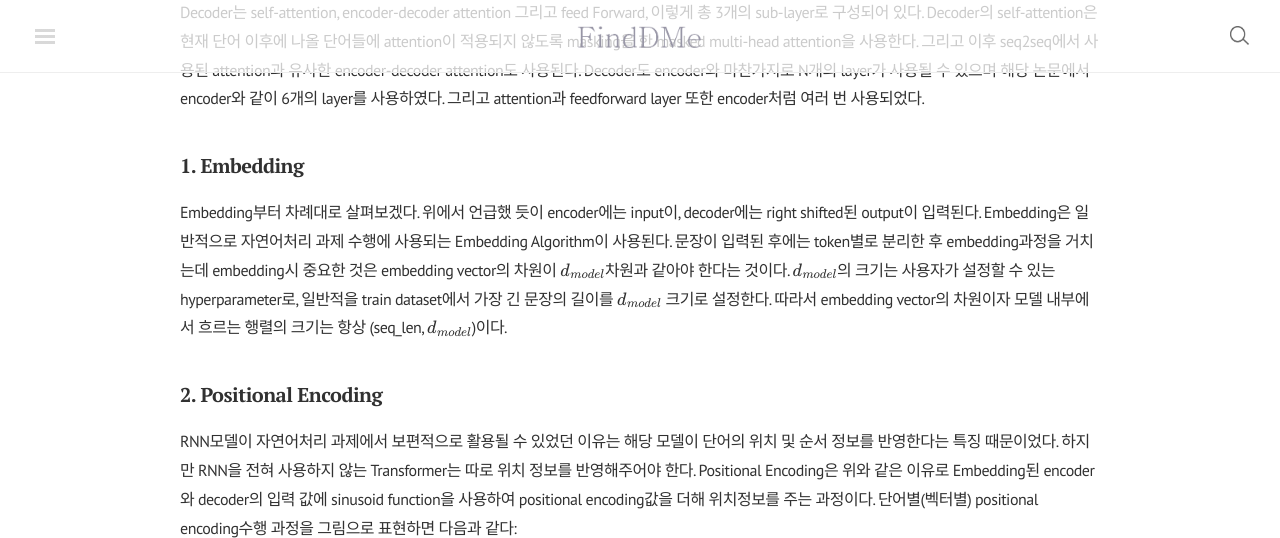
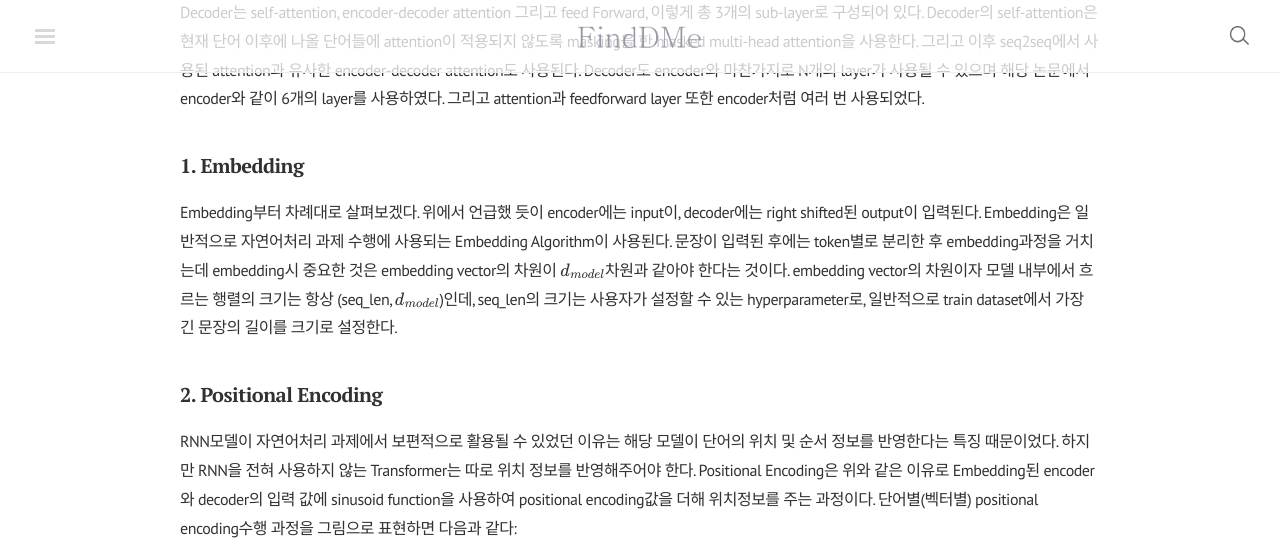
Before and after one commit to finddme/finddme.github.io, a Jekyll site: the page built from blog/index.html, in a window 1280 px wide and 900 px high, scrolled down 4115 px, cut to the strip 0-538 px from the top of the window. Built offline with Jekyll 4.4.1, drawn with Linux system fonts in a browser that asks for light colours; nearby versions of some CDN libraries; formulas are drawn with MathJax 3; the list of posts is cut into pages by our own code; comment, search, counter and statistics services are not loaded.

Commit message:
Update 2019-11-19-Transformer.md

```diff
--- a/_posts/2019-11-19-Transformer.md
+++ b/_posts/2019-11-19-Transformer.md
@@ -54,7 +54,7 @@ Decoder는 self-attention, encoder-decoder attention 그리고 feed Forward, 이
 
 ## 1\. Embedding
 
-Embedding부터 차례대로 살펴보겠다. 위에서 언급했 듯이 encoder에는 input이, decoder에는 right shifted된 output이 입력된다. Embedding은 일반적으로 자연어처리 과제 수행에 사용되는 Embedding Algorithm이 사용된다. 문장이 입력된 후에는 token별로 분리한 후 embedding과정을 거치는데 embedding시 중요한 것은 embedding vector의 차원이 $d_{model}$차원과 같아야 한다는 것이다. $d_{model}$의 크기는 사용자가 설정할 수 있는 hyperparameter로, 일반적을 train dataset에서 가장 긴 문장의 길이를 $d_{model}$ 크기로 설정한다. 따라서 embedding vector의 차원이자 모델 내부에서 흐르는 행렬의 크기는 항상 (seq_len, $d_{model}$)이다.
+Embedding부터 차례대로 살펴보겠다. 위에서 언급했 듯이 encoder에는 input이, decoder에는 right shifted된 output이 입력된다. Embedding은 일반적으로 자연어처리 과제 수행에 사용되는 Embedding Algorithm이 사용된다. 문장이 입력된 후에는 token별로 분리한 후 embedding과정을 거치는데 embedding시 중요한 것은 embedding vector의 차원이 $d_{model}$차원과 같아야 한다는 것이다. embedding vector의 차원이자 모델 내부에서 흐르는 행렬의 크기는 항상 (seq_len, $d_{model}$)인데, seq_len의 크기는 사용자가 설정할 수 있는 hyperparameter로, 일반적으로 train dataset에서 가장 긴 문장의 길이를 크기로 설정한다.
 
 ## 2\. Positional Encoding
 
```
